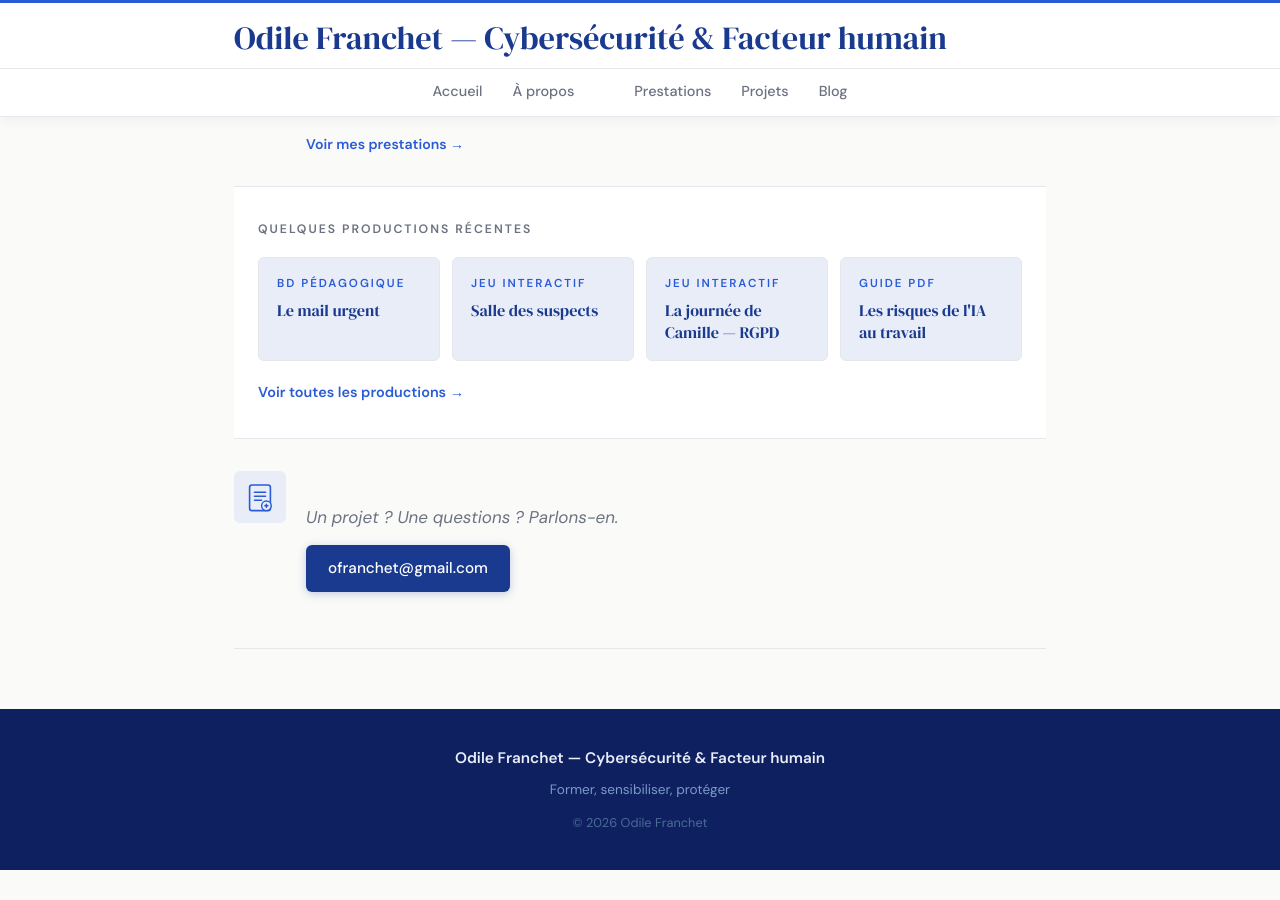
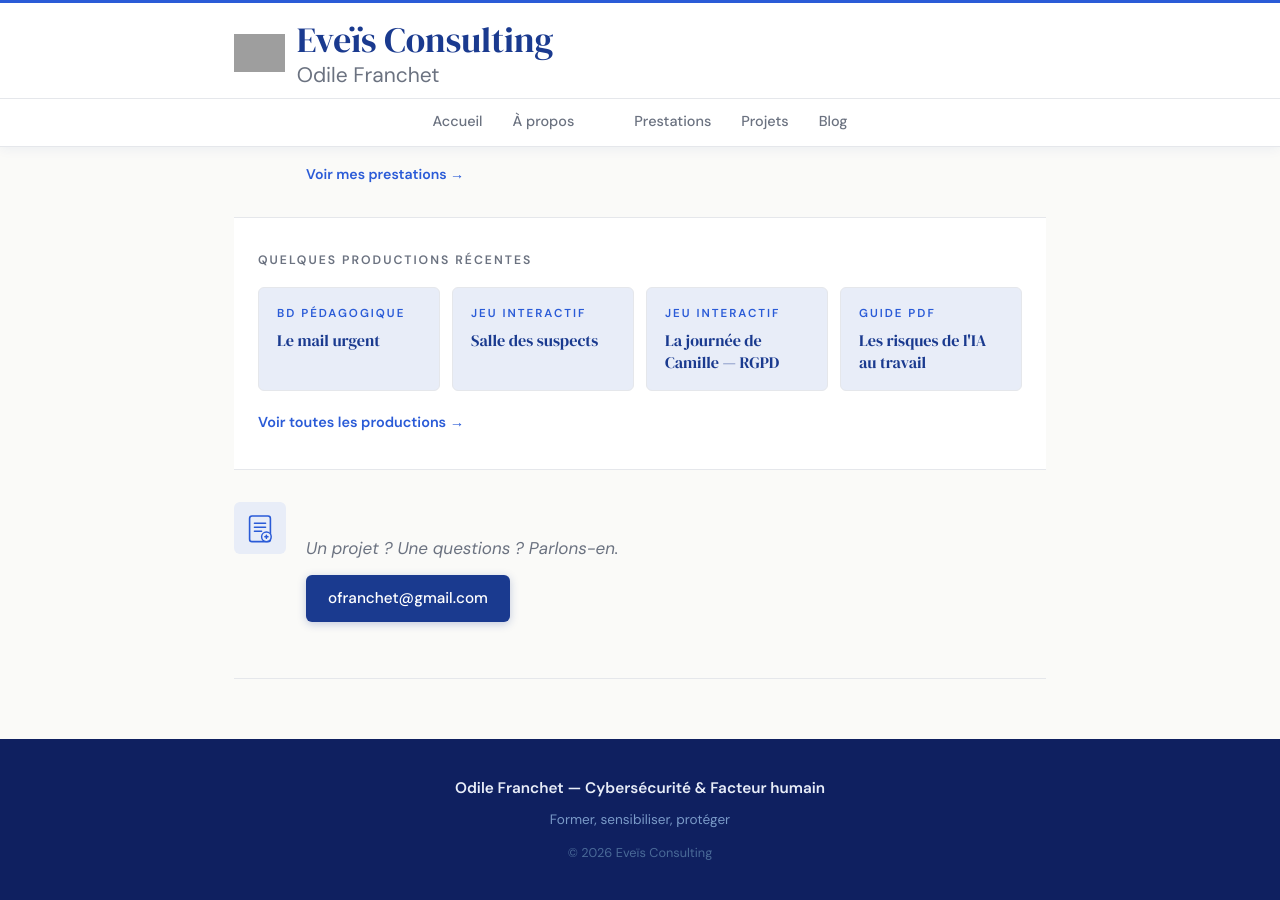
Before and after one commit to ofranchet73/eveis-consulting, a Jekyll site: the page built from index.md, in a window 1280 px wide and 900 px high, scrolled down 570 px. Built offline with Jekyll 4.4.1, drawn with Linux system fonts in a browser that asks for light colours; before the commit the page ends 1440 px from its top, so only the background shows below that; grey boxes are pictures that could not be loaded.

Commit message:
Update default.html

```diff
--- a/_layouts/default.html
+++ b/_layouts/default.html
@@ -13,7 +13,13 @@
 
   <header class="site-header">
     <div class="header-inner">
-      <a class="site-title" href="{{ '/' | relative_url }}">{{ site.title }}</a>
+      <a class="site-title" href="{{ '/' | relative_url }}" style="display:flex; align-items:center; gap:12px; text-decoration:none;">
+        <img src="{{ '/images/logo_eveis.png' | relative_url }}" alt="Eveïs Consulting" style="height:38px; width:auto; display:block;">
+        <span style="display:flex; flex-direction:column; gap:1px;">
+        <span style="font-family:'DM Serif Display',serif; font-size:1.1em; font-weight:400; color:var(--blue); line-height:1.2;">Eveïs Consulting</span>
+        <span style="font-family:'DM Sans',sans-serif; font-size:0.65em; font-weight:400; color:var(--muted); line-height:1.2;">Odile Franchet</span>
+         </span>
+      </a>
     </div>
     <div class="header-nav">
       <nav class="site-nav">
@@ -42,7 +48,7 @@
     <div class="footer-inner">
       <p class="footer-name">{{ site.title }}</p>
       <p class="footer-desc">Former, sensibiliser, protéger</p>
-      <p class="footer-copy">© {{ 'now' | date: "%Y" }} Odile Franchet</p>
+      <p class="footer-copy">© {{ 'now' | date: "%Y" }} Eveïs Consulting</p>
     </div>
   </footer>
 
```
